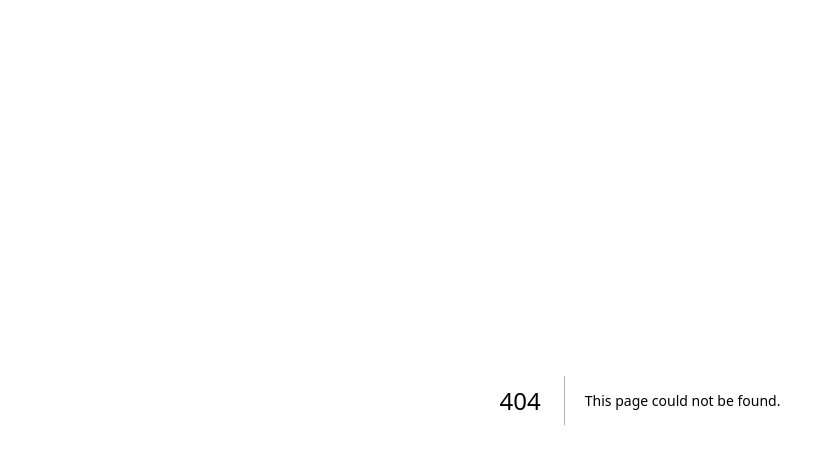
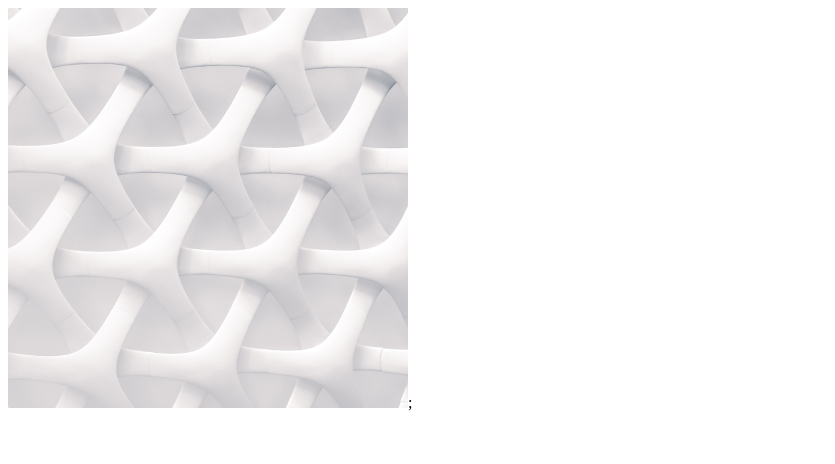
Before and after one commit to larabeatriz0811/nextblog, a Next.js app: page /profile in a window 1280 px wide. Before the commit this address had no page. Shown: the top 464 px of the page, without its empty margins (0-835 px from the left). Built offline with nearby package versions, Linux system fonts and the light colour scheme.

Commit message:
adiçao Head nas paginas /profile e /posts/ first-post

```diff
--- a/pages/posts/first-post.js
+++ b/pages/posts/first-post.js
@@ -1,7 +1,13 @@
 import Link from 'next/link';
+import Head from 'next/head';
+
 export default function FirstPost() {
      return (
      <>
+     <Head>
+  <title>Create Next App</title>
+  <link rel="icon" href="/favicon.ico" />
+</Head>
 
      <h1> First Post </h1>
      <h2>
--- /dev/null
+++ b/pages/profile.js
@@ -0,0 +1,18 @@
+import Image from 'next/image';
+import Head from 'next/head';
+export default function Profile() {
+    return (
+    <>
+    <Head>
+        <title>Profile</title>
+      </Head>
+
+    <Image
+    src="/imagens/profile.jpg"
+    height={400}
+    width={400}
+    alt="Your Name"
+  />;
+  </>
+    )
+}
```
